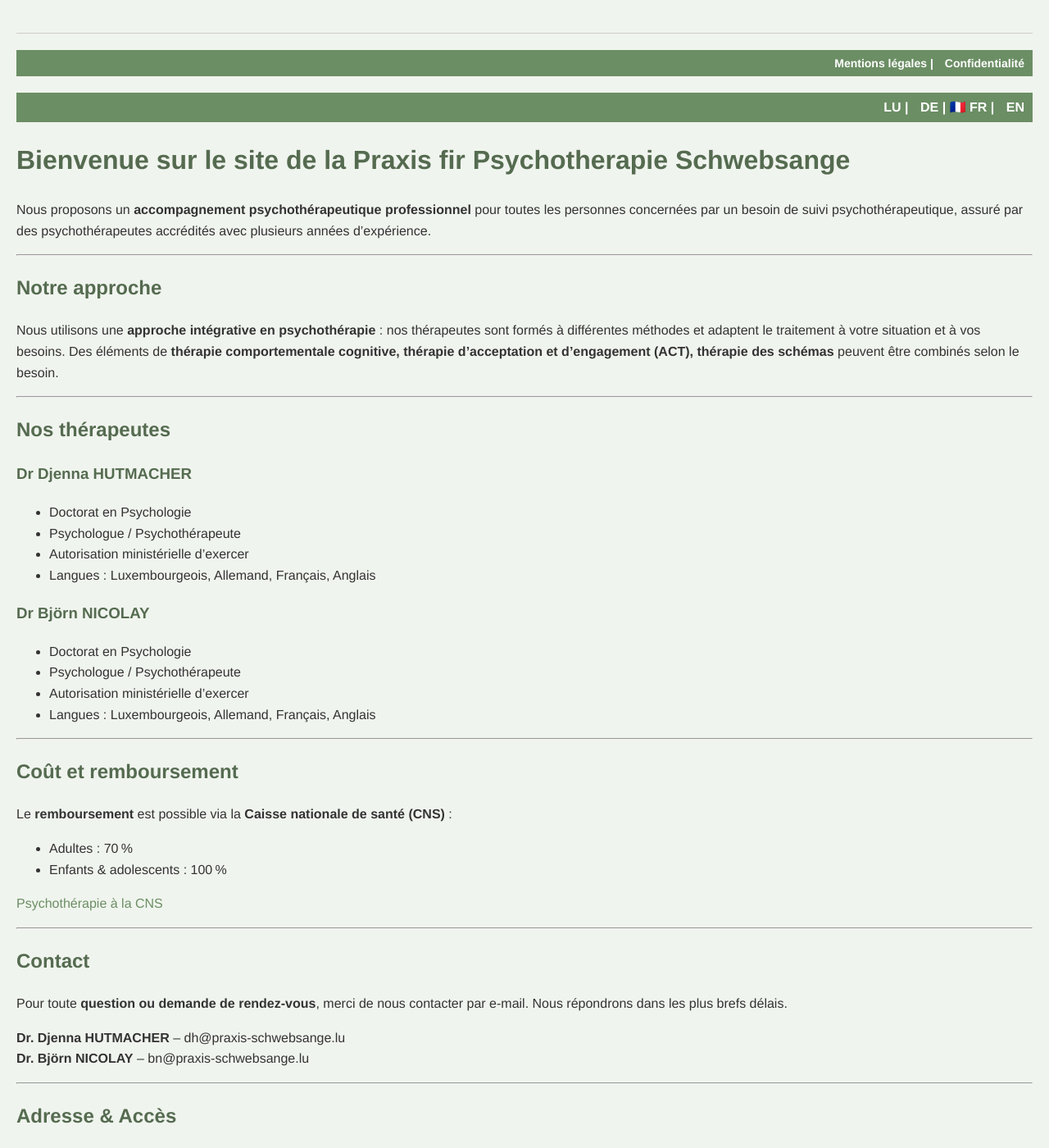
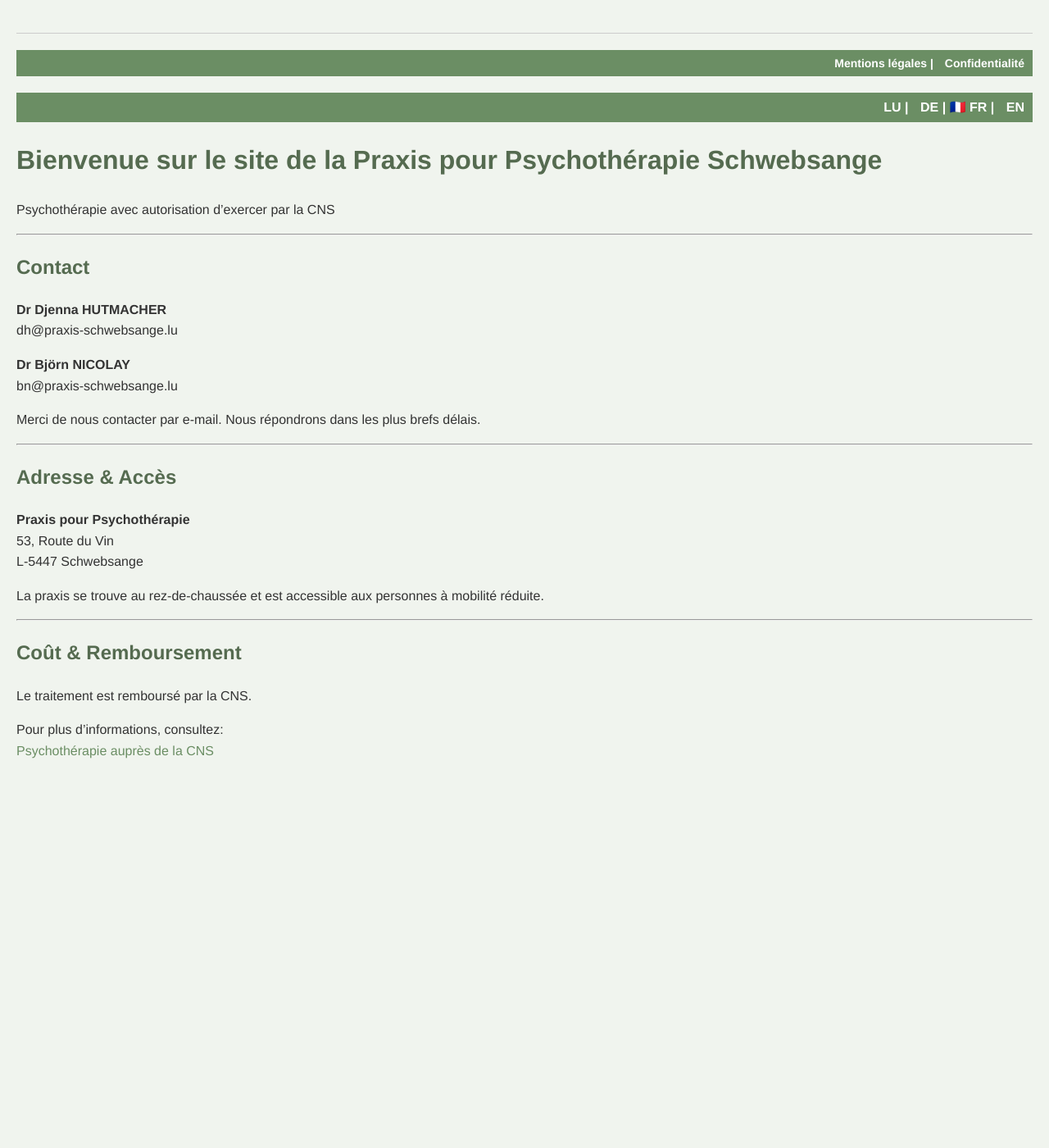
Before and after one commit to bjoernbrightside/praxis-schwebsange, a Jekyll site: the page built from fr/index.md, in a window 1280 px wide and 1400 px high. Shown: the whole window at 82% size. Built offline with Jekyll 4.4.1, drawn with Linux system fonts in a browser that asks for light colours; some of the changed text lies outside the part shown.

Commit message:
Update index.md

```diff
--- a/fr/index.md
+++ b/fr/index.md
@@ -6,60 +6,37 @@ layout: default
 <a href="/praxis-schwebsange/lb/">LU</a> | <a href="/praxis-schwebsange/de/">DE</a> | 🇫🇷 <b>FR</b> | <a href="/praxis-schwebsange/en/">EN</a>
 </div>
 
-# Bienvenue sur le site de la Praxis fir Psychotherapie Schwebsange
+# Bienvenue sur le site de la Praxis pour Psychothérapie Schwebsange
 
-Nous proposons un **accompagnement psychothérapeutique professionnel** pour toutes les personnes concernées par un besoin de suivi psychothérapeutique, assuré par des psychothérapeutes accrédités avec plusieurs années d’expérience.
-
----
-
-## Notre approche
-
-Nous utilisons une **approche intégrative en psychothérapie** : nos thérapeutes sont formés à différentes méthodes et adaptent le traitement à votre situation et à vos besoins. Des éléments de **thérapie comportementale cognitive, thérapie d’acceptation et d’engagement (ACT), thérapie des schémas** peuvent être combinés selon le besoin.
-
----
-
-## Nos thérapeutes
-
-### Dr Djenna HUTMACHER
-- Doctorat en Psychologie
-- Psychologue / Psychothérapeute
-- Autorisation ministérielle d'exercer
-- Langues : Luxembourgeois, Allemand, Français, Anglais
-
-### Dr Björn NICOLAY
-- Doctorat en Psychologie
-- Psychologue / Psychothérapeute
-- Autorisation ministérielle d'exercer
-- Langues : Luxembourgeois, Allemand, Français, Anglais
-
----
-
-## Coût et remboursement
-
-Le **remboursement** est possible via la **Caisse nationale de santé (CNS)** :
-- Adultes : 70 %
-- Enfants & adolescents : 100 %
-
-[Psychothérapie à la CNS](https://cns.public.lu/fr/assure/remboursements/prestations-remboursees/prestations-medicales/psychotherapie.html)
+Psychothérapie avec autorisation d’exercer par la CNS
 
 ---
 
 ## Contact
 
-Pour toute **question ou demande de rendez-vous**, merci de nous contacter par e-mail. Nous répondrons dans les plus brefs délais.
+**Dr Djenna HUTMACHER**
+dh@praxis-schwebsange.lu
 
-**Dr. Djenna HUTMACHER** – dh@praxis-schwebsange.lu
-**Dr. Björn NICOLAY** – bn@praxis-schwebsange.lu
+**Dr Björn NICOLAY**
+bn@praxis-schwebsange.lu
+
+Merci de nous contacter par e-mail. Nous répondrons dans les plus brefs délais.
 
 ---
 
 ## Adresse & Accès
 
-**Praxis fir Psychotherapie**
+**Praxis pour Psychothérapie**
 53, Route du Vin
 L-5447 Schwebsange
 
-Notre cabinet est situé au **rez-de-chaussée** et offre un **accès pour personnes à mobilité réduite**. L’entrée se fait par la porte principale à droite du restaurant.
-Places de parking publiques à proximité.
+La praxis se trouve au rez-de-chaussée et est accessible aux personnes à mobilité réduite.
 
-Nous nous réjouissons de vous accueillir !
+---
+
+## Coût & Remboursement
+
+Le traitement est remboursé par la CNS.
+
+Pour plus d’informations, consultez:
+[Psychothérapie auprès de la CNS](https://cns.public.lu/fr/assure/remboursements/prestations-remboursees/prestations-medicales/psychotherapie.html)
```
